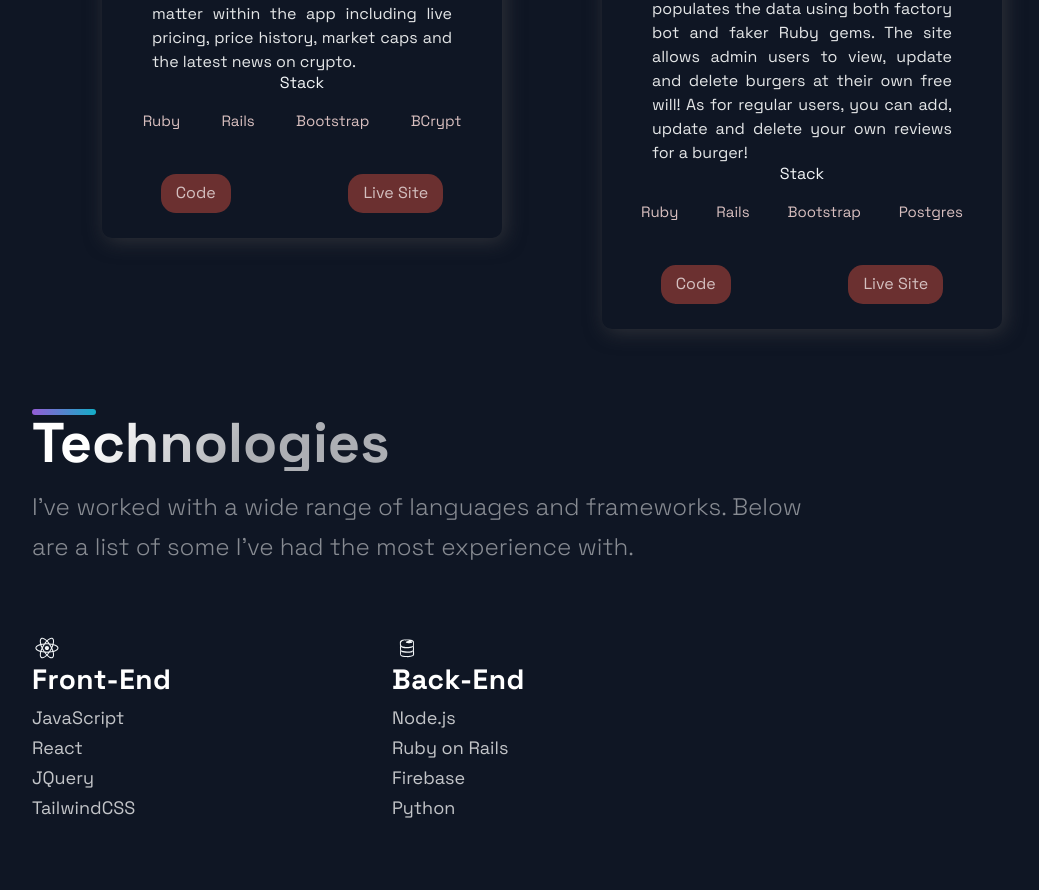
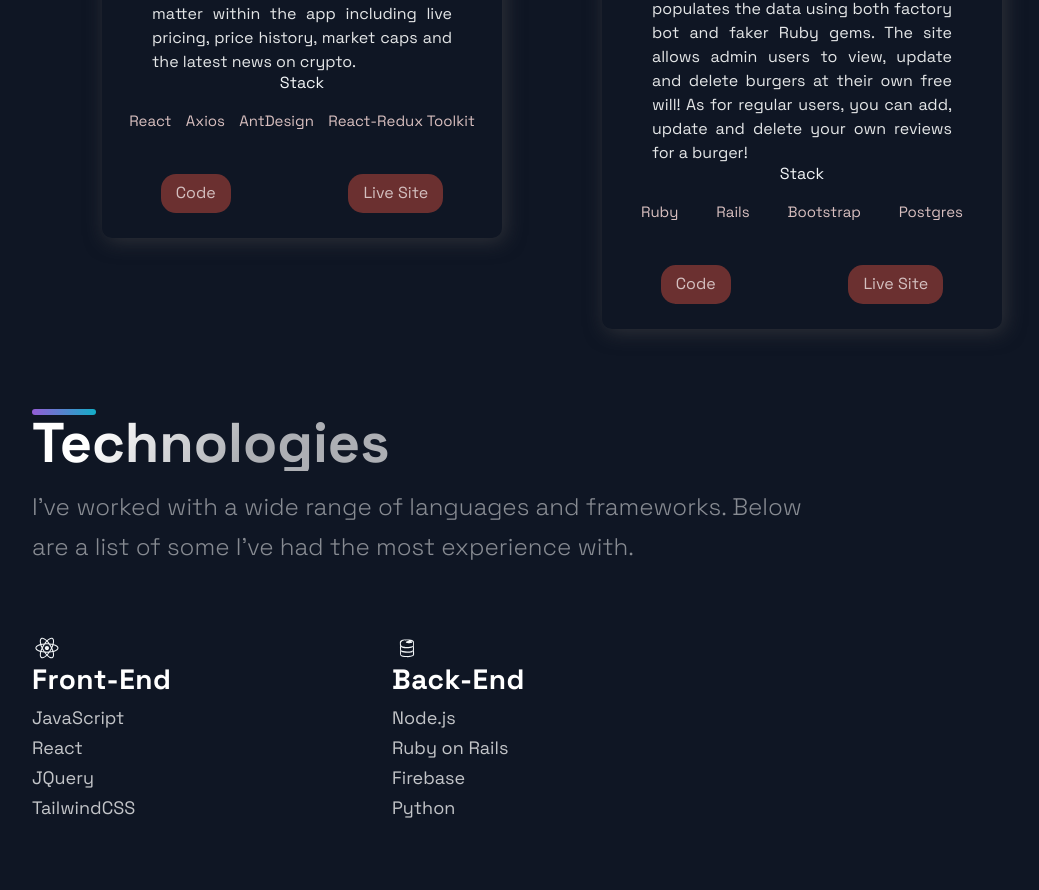
Before and after one commit to chonnessey/next-portfolio, a Next.js app: page / in a window 1280 px wide. Shown: the part 2092-2982 px from the top of the page, without its empty margins (88-1127 px from the left). Built offline with nearby package versions, Linux system fonts and the light colour scheme.

Commit message:
fix stack for crypto coinz

```diff
--- a/src/constants/constants.js
+++ b/src/constants/constants.js
@@ -21,7 +21,7 @@ export const projects = [
     title: 'Crypto Coinz',
     description: "This app is tracker for the top 100 crypto currencies in the world. There is loads of information on the subject matter within the app including live pricing, price history, market caps and the latest news on crypto.",
       image: '/images/crypto.png',
-      tags: ['Ruby', 'Rails', 'Bootstrap', 'BCrypt'],
+      tags: ['React', 'Axios', 'AntDesign', 'React-Redux Toolkit'],
     source: 'https://github.com/chonnessey/crypto-coinz',
     visit: 'https://objective-heyrovsky-7f62af.netlify.app/',
     id: 2,
```
